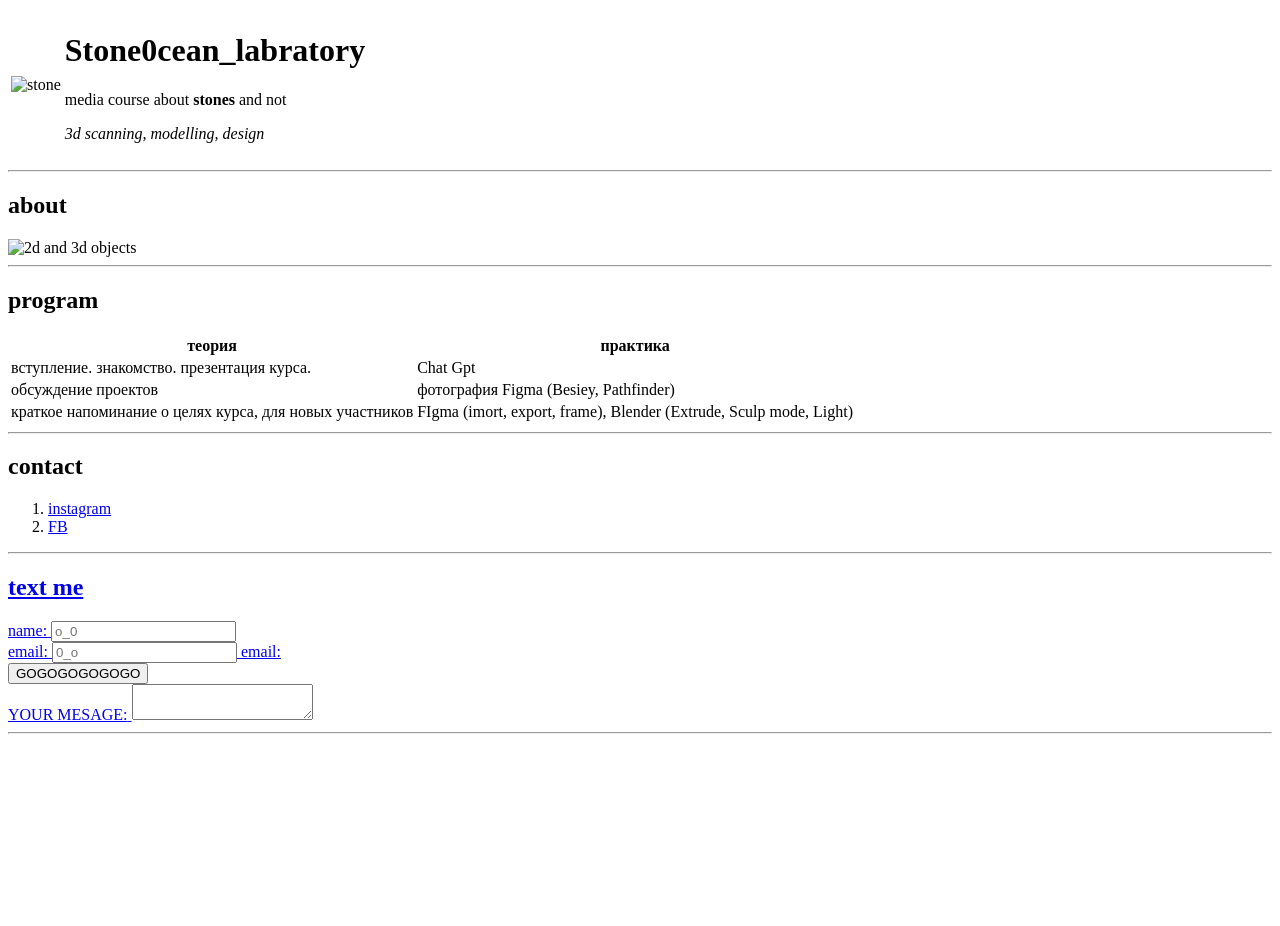
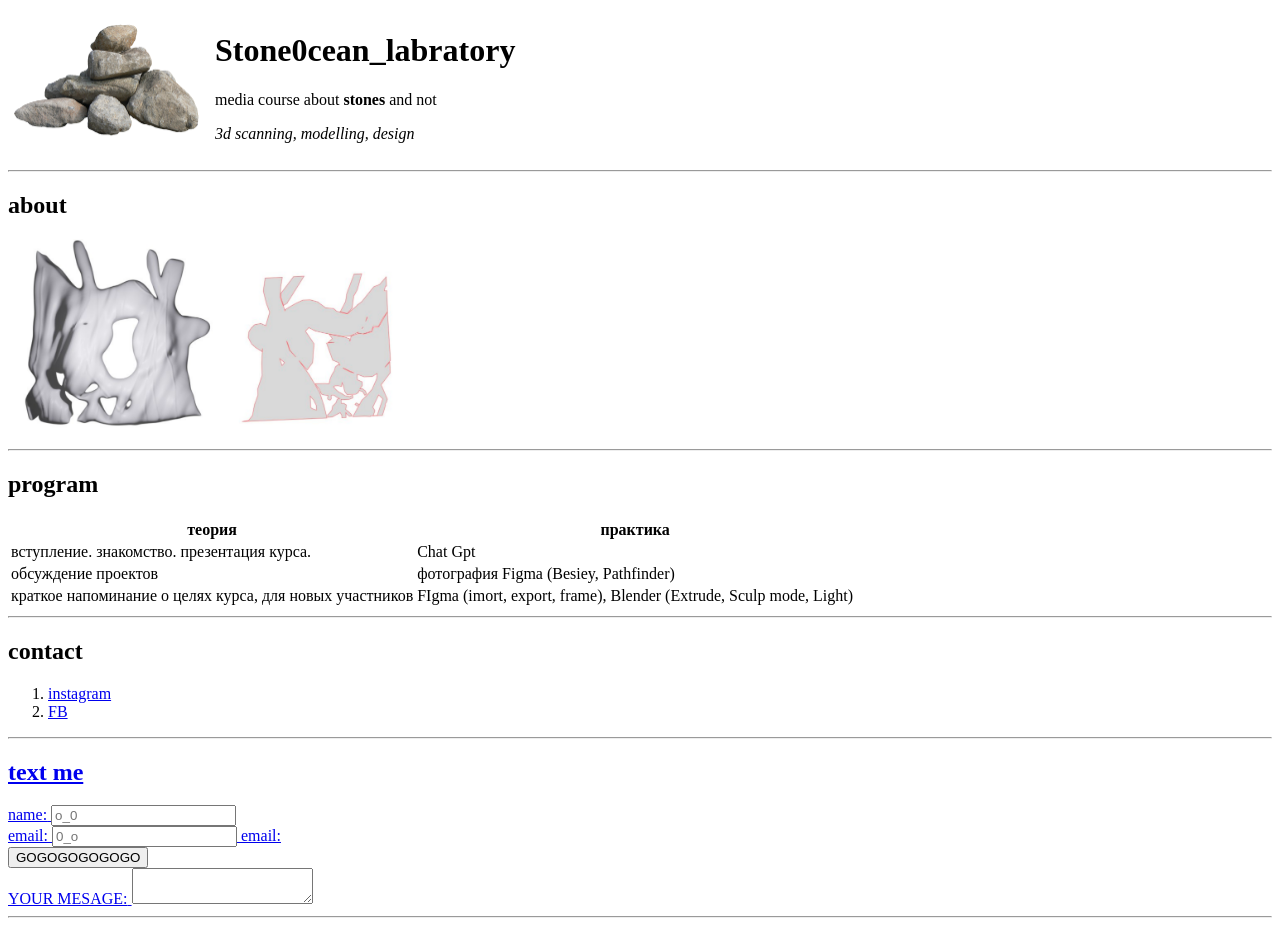
Before and after one commit to 22moves/s0, a plain HTML site: page Index.htm in a window 1280 px wide. Before the commit the page ends 800 px from the top, so only its background shows below. Drawn offline with Linux system fonts and the light colour scheme.

Commit message:
Update Index.htm
move images at the root

```diff
--- a/Index.htm
+++ b/Index.htm
@@ -9,7 +9,7 @@
 <body>
     <table>
         <tr>
-            <td> <img src="./img/stones_header.png" alt="stone" width="200"></td>
+            <td> <img src="stones_header.png" alt="stone" width="200"></td>
             <td> <h1>Stone0cean_labratory</h1>
                 <p>media course about <strong> stones </strong> and not</p>
                 <p><em>3d scanning, modelling, design</em></p></td>
@@ -19,7 +19,7 @@
 
     <hr>
     <h2>about</h2>
-    <img src="./img/boba.png" alt="2d and 3d objects" width="400">
+    <img src="boba.png" alt="2d and 3d objects" width="400">
     <hr>
 
     <h2>program</h2>
```
